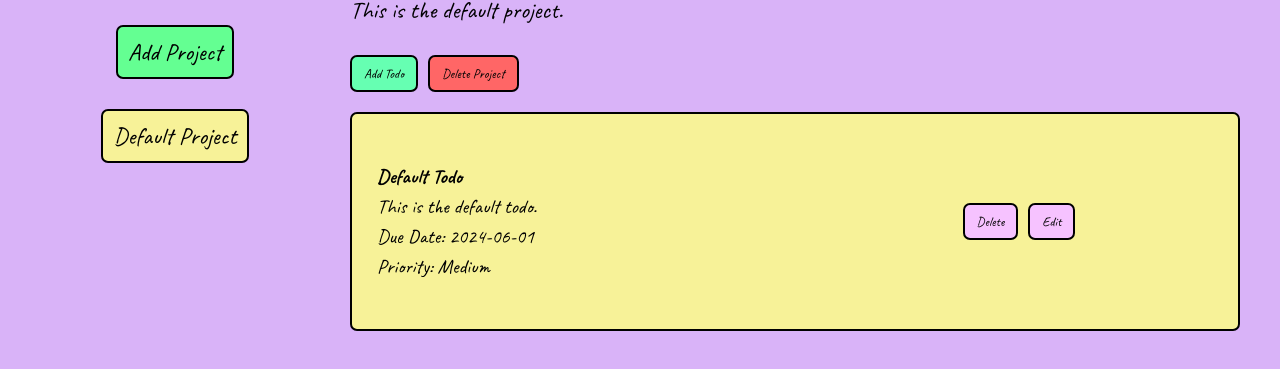
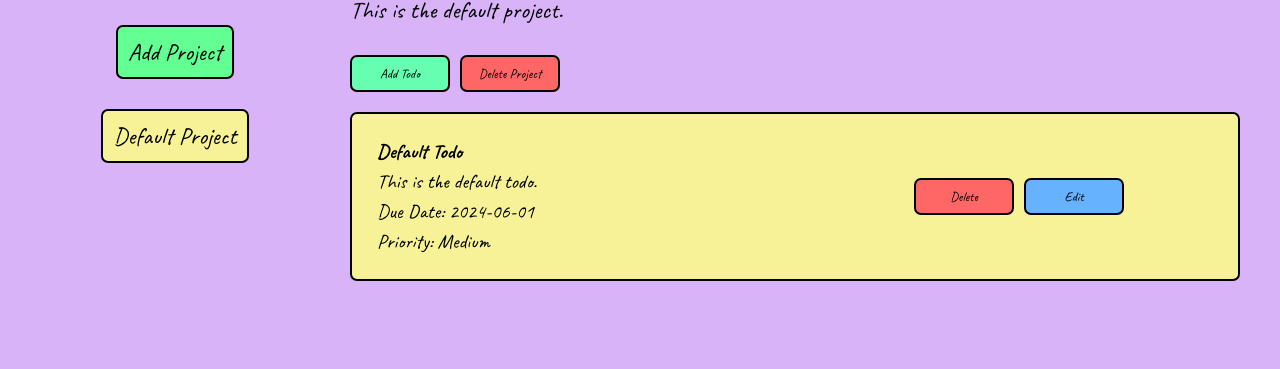
Before and after one commit to ndwcillz/odin-todo-list, a website built with webpack: page src/template.html in a window 1280 px wide. Shown: the part 111-480 px from the top of the page. Built offline with nearby package versions, Linux system fonts and the light colour scheme.

Commit message:
Style Buttons for Todo Actions and Project Buttons

```diff
--- a/src/dom.js
+++ b/src/dom.js
@@ -77,11 +77,15 @@ export const renderTodos = (todos) => {
 
         const deleteButton = document.createElement('button');
         deleteButton.textContent = 'Delete';
+        deleteButton.classList.add('delete-todo-button');
         todoActionsDiv.appendChild(deleteButton);
+
 
         const editButton = document.createElement('button');
         editButton.textContent = 'Edit';
+        editButton.classList.add('edit-todo-button');
         todoActionsDiv.appendChild(editButton);
+
 
         todoContainer.appendChild(todoDiv);
     }
--- a/src/styles.css
+++ b/src/styles.css
@@ -84,14 +84,6 @@ body {
     justify-content: center;
 }
 
-.todo-actions button {
-    cursor: pointer;
-    padding: 8px 12px;
-    background-color: rgb(246, 194, 255);
-    border: 2px solid black;
-    border-radius: 7px;
-}
-
 .todo-info {
     display: flex;
     flex-direction: column;
@@ -148,3 +140,35 @@ body {
     flex-direction: row;
     gap: 10px;
 }
+
+.delete-todo-button {
+    cursor: pointer;
+    padding: 8px 12px;
+    background-color: rgb(255, 102, 102);
+    border: 2px solid black;
+    border-radius: 7px;
+}
+
+.edit-todo-button {
+    cursor: pointer;
+    padding: 8px 12px;
+    background-color: rgb(102, 178, 255);
+    border: 2px solid black;
+    border-radius: 7px;
+}
+
+.todo-actions > button {
+    cursor: pointer;
+    padding: 8px 12px;
+    border: 2px solid black;
+    border-radius: 7px;
+    width: 100px;
+}
+
+.project-buttons-div > button {
+    cursor: pointer;
+    padding: 8px 12px;
+    border: 2px solid black;
+    border-radius: 7px;
+    width: 100px;
+}
```
